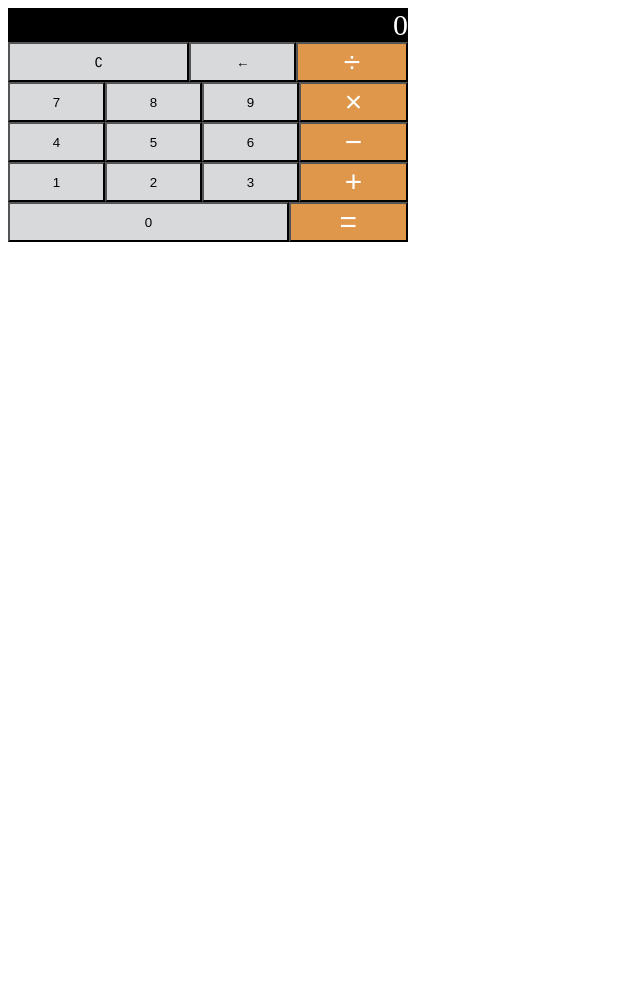
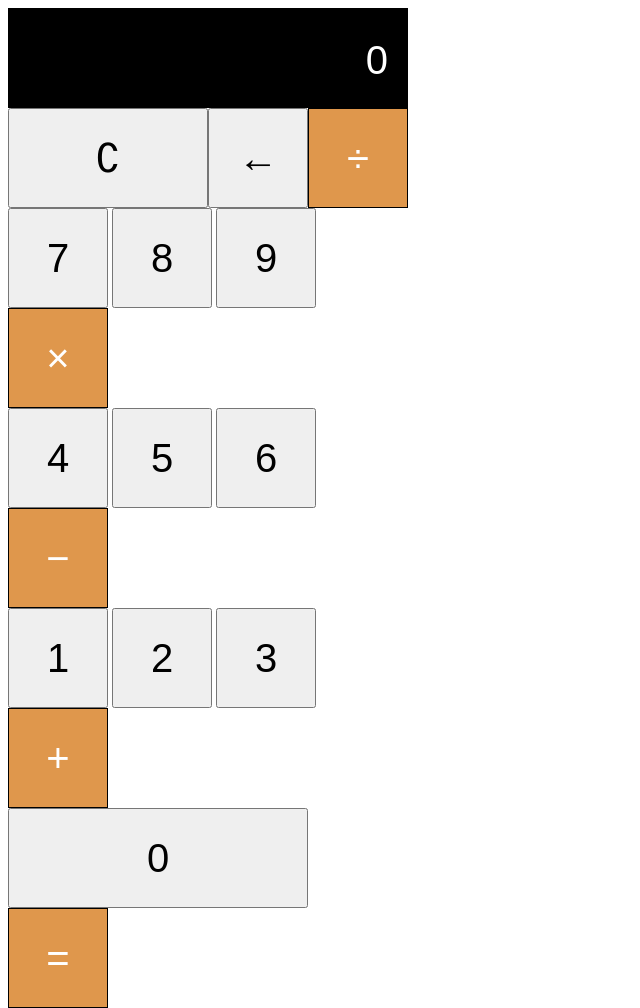
Before and after one commit to littleg-cyber/LAB-calculator, a plain HTML site: page index.html in a window 1280 px wide. Shown: the whole page, without its empty margins (0-640 px from the left). Before the commit the page ends 800 px from the top, so only its background shows below. Drawn offline with Linux system fonts and the light colour scheme.

Commit message:
still working on it

```diff
--- a/index.html
+++ b/index.html
@@ -8,36 +8,39 @@
   <link rel="stylesheet" href="main.css" />
 </head>
 <body>
-  <script src="main.js"></script>
-  <div class="calculator">
-      <div id="results" class="row">0</div>
-      <div class="row">
-        <button id="clear" class="number-button">&#8705</button>
+  <section class="calculator">
+    <div>
+      <div class="results">0</div>
+      <div class="row1">
+        <button class="button-clear">&#8705</button>
         <button class="number-button">&#8592</button>
-        <button class="operator" class="number-button">&#247</button>
+        <button class="button-orange">&#247</button>
       </div>
-      <div class="row">
+      <div class="row2">
         <button class="number-button">7</button>
         <button class="number-button">8</button>
         <button class="number-button">9</button>
-        <button class="operator" class="number-button">&#215</button>
+        <button class="button-orange">&#215</button>
       </div>
-      <div class="row">
+      <div class="row3">
         <button class="number-button">4</button>
         <button class="number-button">5</button>
         <button class="number-button">6</button>
-        <button class="operator" class="number-button">&#8722</button>
+        <button class="button-orange">&#8722</button>
       </div>
-      <div class="row">
+      <div class="row4">
         <button class="number-button">1</button>
         <button class="number-button">2</button>
         <button class="number-button">3</button>
-        <button class="operator" class="number-button">&#43</button>
+        <button class="button-orange">&#43</button>
       </div>
-      <div class="row">
-        <button class="zero" class="number-button">0</button>
-        <button class="operator" class="number-button">&#61</button>
+      <div class="row5">
+        <button class="button-zero">0</button>
+        <button class="button-orange">&#61</button>
       </div>
-  </div>
+    </div>
+  </section>
+
+  <script src="main.js"></script>
 </body>
 </html>
--- a/main.css
+++ b/main.css
@@ -1,63 +1,77 @@
+.calculator {
+  display: flex;
+  flex-wrap: wrap;
+  width: 400px;
+  height: 590px;
 
-
-body {
   background-color: white;
-  width: 100%;
-  font-size: 30px;
-}
-
-
-.calculator {
-  width: 400px;
-  background-color:black;
-  display: flex;
-  flex-flow: column wrap;
-  font-size: 30px;
 }
 
 .number-button {
-  flex-grow: 1;
+  font-size: 40px;
+  width: 100px;
+  height: 100px;
 }
 
-.operator {
+.button-orange {
   color: white;
-  font-size: 30px;
+  font-size: 40px;
+  width: 100px;
+  height: 100px;
   background-color: #df974c;
-  flex-grow: 1;
+  border: 1px solid black;
 }
 
-.operator:hover {
-  background-color: #df974c;
-
+.button-clear {
+  font-size: 40px;
+  width: 200px;
+  height: 100px;
 }
 
-.operator:active {
-  background-color: #df974c;
+.button-zero {
+  font-size: 40px;
+  width: 300px;
+  height: 100px;
 }
 
-#clear {
-  flex-grow: 2;
-
+.results {
+  display: flex;
+  justify-content: end;
+  padding-top: 30px;
+  padding-bottom: 30px;
+  padding-right: 20px;
+  width: 380px;
+  height: 40px;
+  font-family: arial;
+  font-size: 40px;
+  color: white;
+  background-color: black;
 }
 
-.zero {
-  flex-grow: 3;
-  background-color: #d8d9db;
+.row1 {
+  display: flex;
+  font-size: 0;
+  width: 400px;
+  height: 100px;
 }
 
-#results {
-  color: white;
-  text-align: right;
+.row-2 {
+  display: flex;
+  width: 400px;
+  height: 100px;
 }
-
-.number-button {
-  background-color: #d8d9db;
-  display: inline-block;
-  padding: 1px 5px;
+.row-3 {
+  display: flex;
+  width: 400px;
+  height: 100px;
 }
-
-.row {
+.row-4 {
   display: flex;
-  flex-direction: row;
-  justify-content:right;
+  width: 400px;
+  height: 100px;
 }
+.row-5 {
+  display: flex;
+  width: 400px;
+  height: 100px;
+}
```
